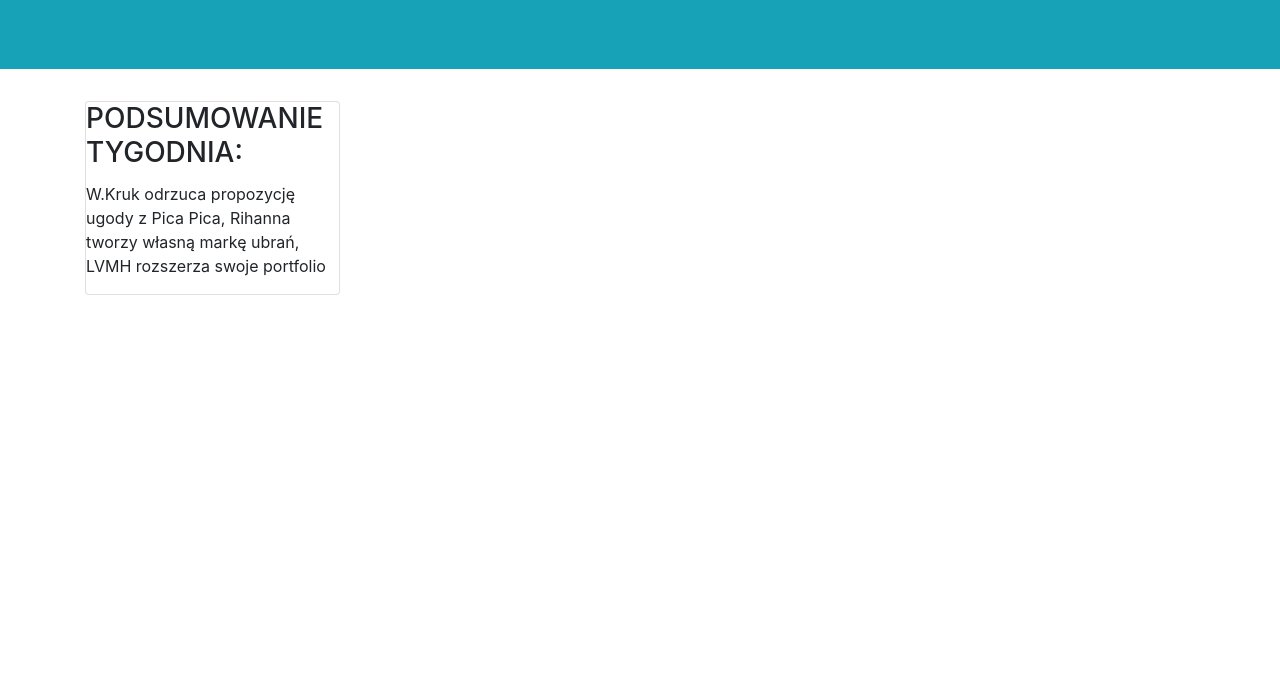
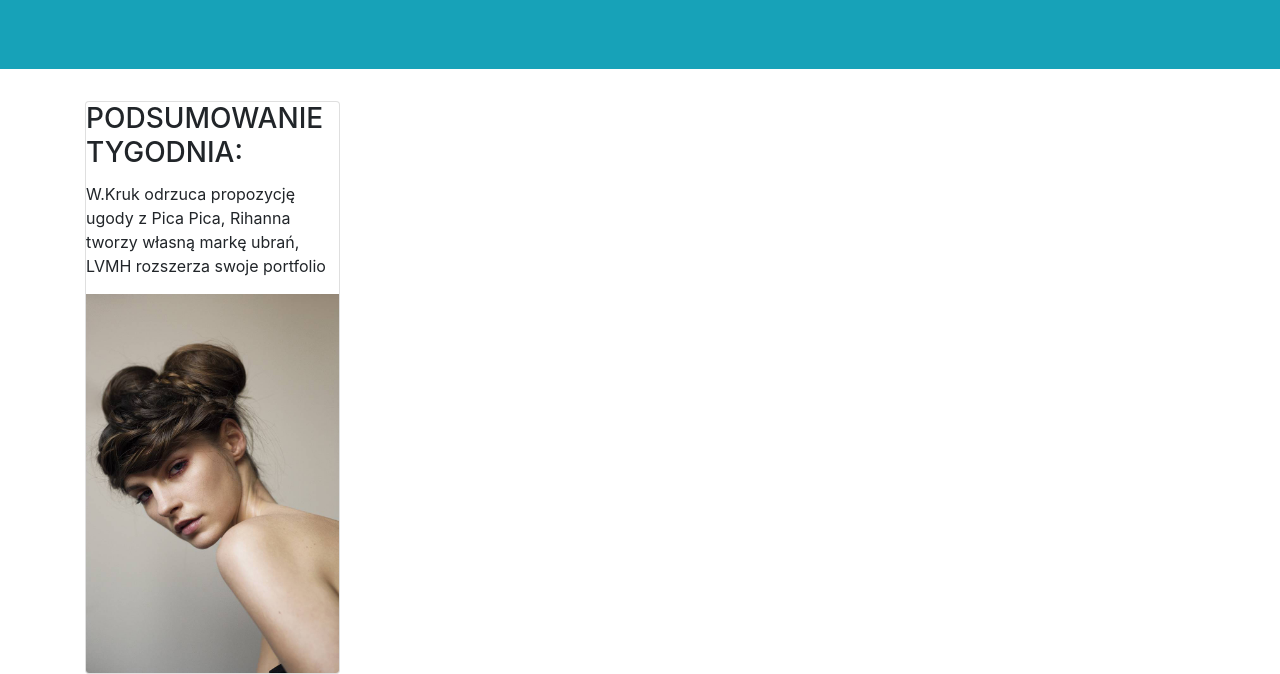
Before and after one commit to KasiaTorz/e-shop, a plain HTML site: page blog.html in a window 1280 px wide. Shown: the part 295-969 px from the top of the page. Before the commit the page ends 800 px from the top, so only its background shows below. Drawn offline with nearby package versions, Linux system fonts and the light colour scheme.

Commit message:
add img bottom in card

```diff
--- a/blog.html
+++ b/blog.html
@@ -65,6 +65,7 @@
                               <h3 class="card-title">PODSUMOWANIE TYGODNIA:</h3>
                               <p> W.Kruk odrzuca propozycję ugody z Pica Pica, Rihanna tworzy własną markę ubrań, LVMH rozszerza swoje portfolio</p>
                           </div>
+                          <img src="img/img-blog/01.jpg" class="card-img-bottom" alt="firstPhoto">
                       </div>
                   </div>
               </div>
```
